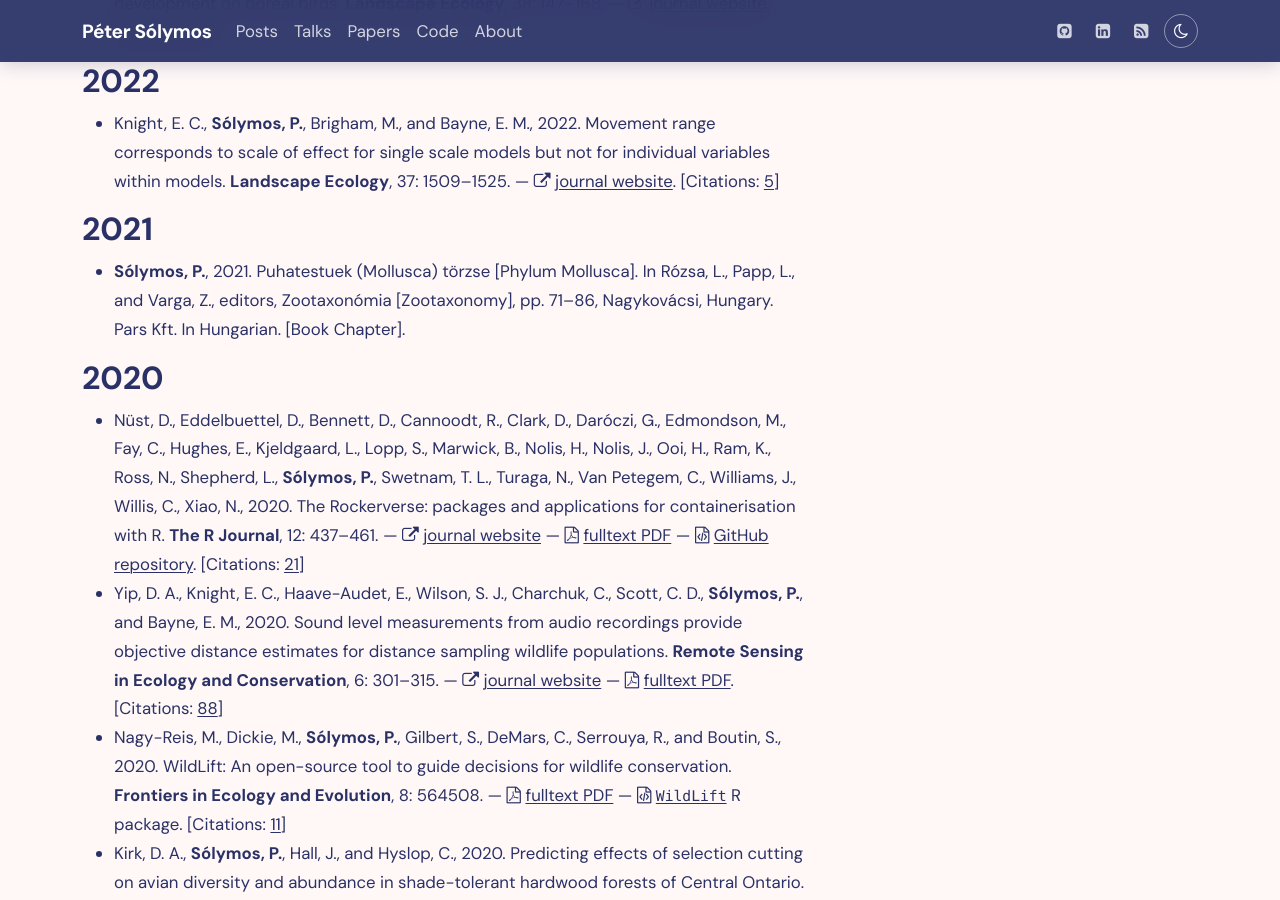
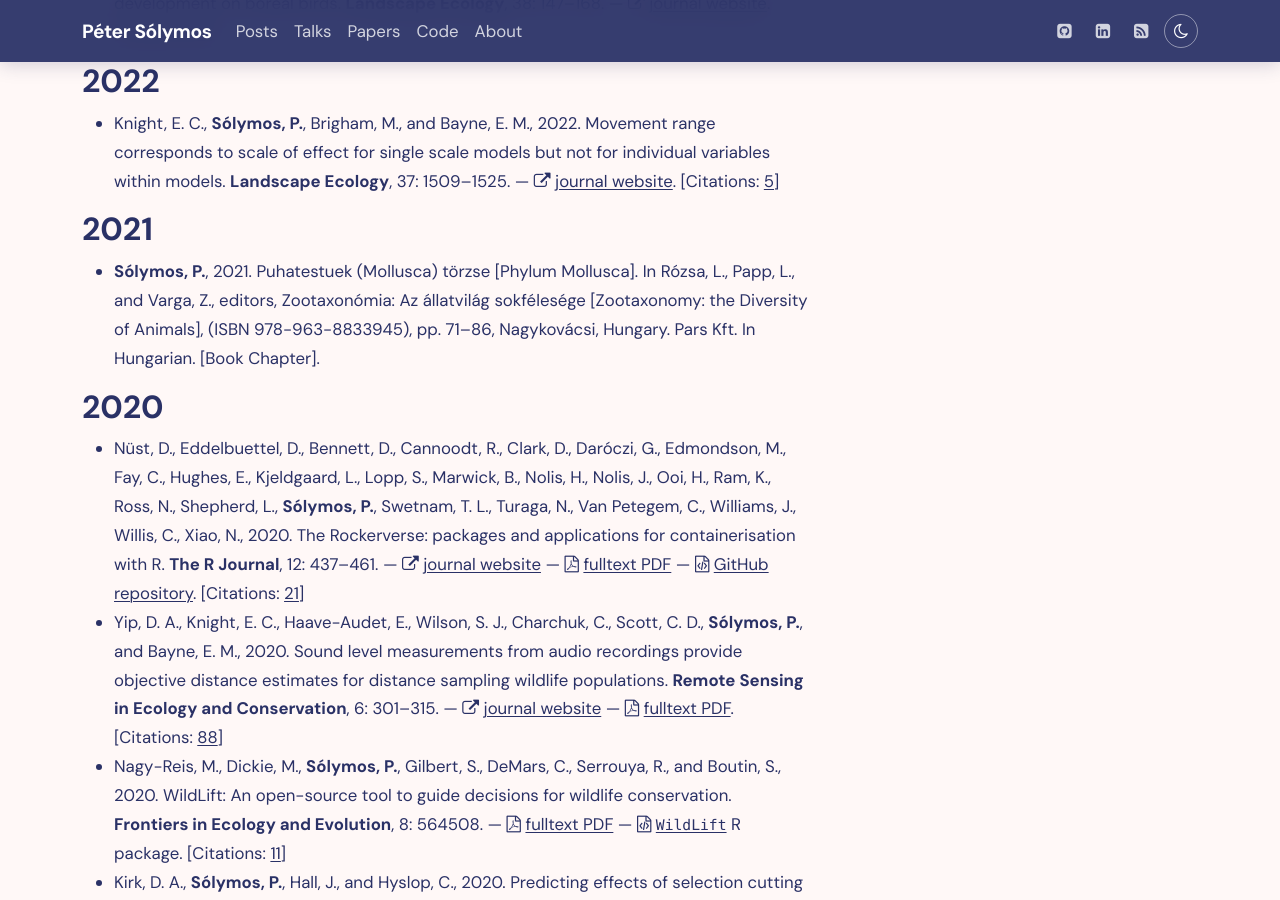
Before and after one commit to psolymos/psolymos.github.io, a Jekyll site: the page built from papers/index.md, in a window 1280 px wide and 900 px high, scrolled down 2029 px. Built offline with Jekyll 4.4.1, drawn with Linux system fonts in a browser that asks for light colours; comment, search, counter and statistics services are not loaded.

Commit message:
ISBN
Signed-off-by: Peter Solymos <psolymos@gmail.com>

```diff
--- a/_data/papers.yml
+++ b/_data/papers.yml
@@ -228,9 +228,7 @@
 - id: Mollusca2021
   type: incollection
   year: 2021
-  text: <strong>S&oacute;lymos, P.</strong>, 2021. Puhatestuek (Mollusca) törzse [Phylum
-    Mollusca]. In Rózsa, L., Papp, L., and Varga, Z., editors, Zootaxonómia [Zootaxonomy],
-    pp. 71&ndash;86, Nagykovácsi, Hungary. Pars Kft. In Hungarian. [Book Chapter]
+  text: '<strong>S&oacute;lymos, P.</strong>, 2021. Puhatestuek (Mollusca) törzse [Phylum Mollusca]. In Rózsa, L., Papp, L., and Varga, Z., editors, Zootaxonómia: Az állatvilág sokfélesége [Zootaxonomy: the Diversity of Animals], (ISBN 978-963-8833945), pp. 71&ndash;86, Nagykovácsi, Hungary. Pars Kft. In Hungarian. [Book Chapter]'
   link: ~
   fulltext: ~
   code: ~
--- a/_data/papers_to_edit.yml
+++ b/_data/papers_to_edit.yml
@@ -167,7 +167,7 @@
 - id: Mollusca2021
   type: incollection
   year: 2021
-  text: "<strong>S&oacute;lymos, P.</strong>, 2021. Puhatestuek (Mollusca) törzse [Phylum Mollusca]. In Rózsa, L., Papp, L., and Varga, Z., editors, Zootaxonómia [Zootaxonomy], pp. 71&ndash;86, Nagykovácsi, Hungary. Pars Kft. In Hungarian. [Book Chapter]"
+  text: "<strong>S&oacute;lymos, P.</strong>, 2021. Puhatestuek (Mollusca) törzse [Phylum Mollusca]. In Rózsa, L., Papp, L., and Varga, Z., editors, Zootaxonómia: Az állatvilág sokfélesége [Zootaxonomy: the Diversity of Animals], (ISBN 978-963-8833945) pp. 71&ndash;86, Nagykovácsi, Hungary. Pars Kft. In Hungarian. [Book Chapter]"
   link:
   fulltext:
   code:
```
